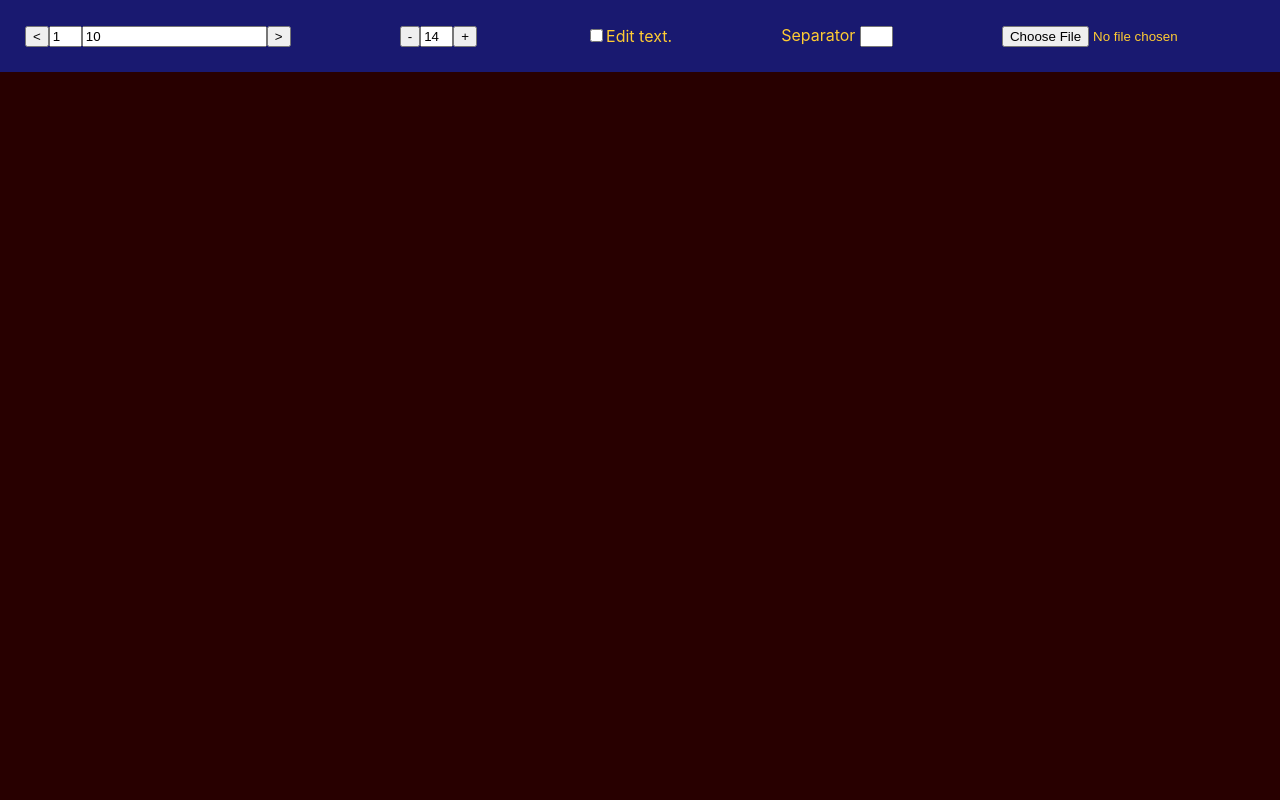
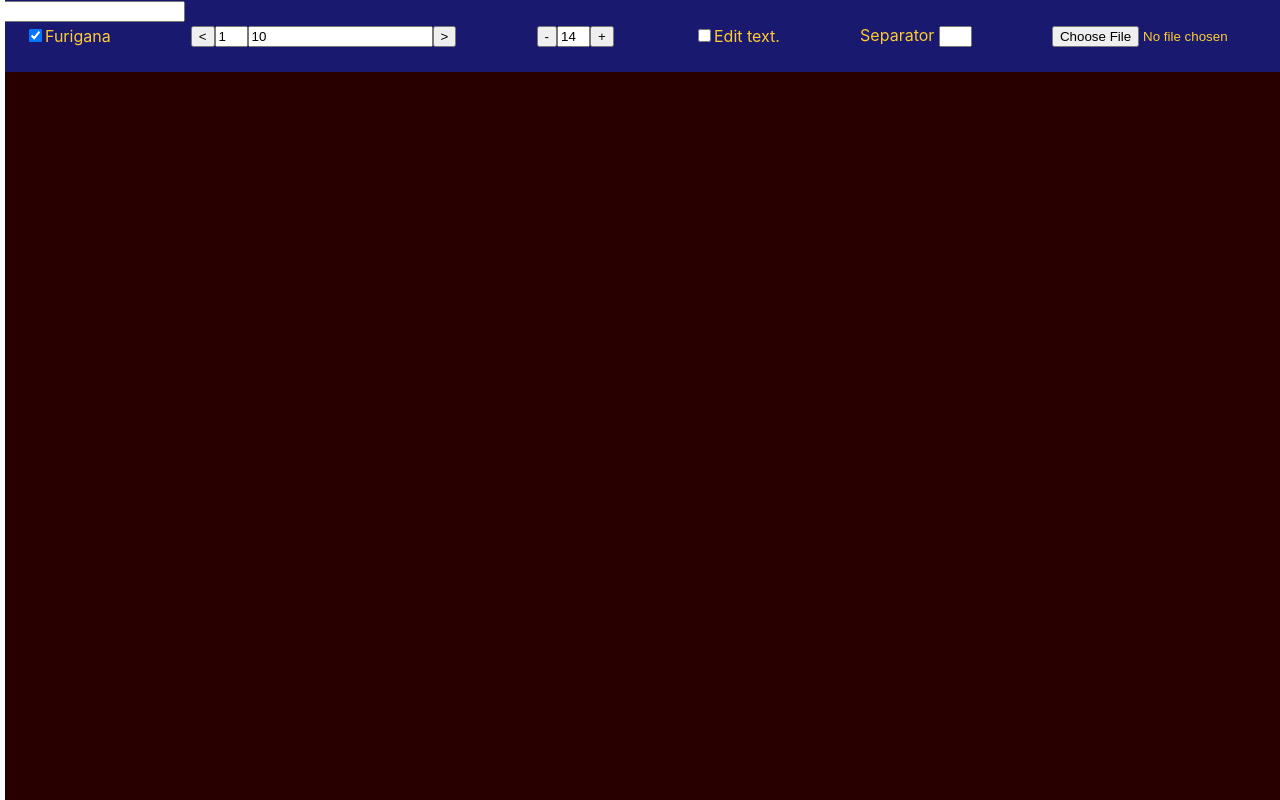
Before and after one commit to mayace/ln-reading, a React (Create React App) app: page / in a window 1280 px wide. Built offline with nearby package versions, Linux system fonts and the light colour scheme.

Commit message:
Command component factory created

```diff
--- a/src/components/Home.scss
+++ b/src/components/Home.scss
@@ -4,21 +4,39 @@ html,body{
 }
 
 .home{
+  .body{
+     display: flex;
+     .right{
+       position: relative;
+       .bar{
+         top:0;
+         position: fixed;
+         height: 100%;
+         background-color: #fff;
+         cursor: ew-resize;
+       }
+     }
+  }
   .counter{
     width: 25px;
   }
+  .head{
+    position:fixed;
+    width: 100%;
+    background-color: midnightblue;
+      display: flex;
+      align-items: center;
+      padding: 25px;
+      justify-content: space-between;
+  }
+
 }
 
-.mid{
-  ruby>rt {
-    visibility: hidden;
+body.furigana-off{
+  .mid{
+    ruby>rt {
+      visibility: hidden;
+    }
   }
+
 }
-
-.head{
-  background-color: midnightblue;
-    display: flex;
-    align-items: center;
-    padding: 25px;
-    justify-content: space-between;
-}
--- a/src/components/Home.tsx
+++ b/src/components/Home.tsx
@@ -3,22 +3,26 @@ import "./Home.scss";
 import Encoding from "encoding-japanese";
 import { Subscription } from "../models/Subscription";
 import { LrSettings } from "../models/LrSettings";
+import { CommandComponentFactory } from "../models/Command";
 
 
 const subscription = new Subscription<LrSettings>();
+const commands ={
+    selected: ["furigana-visibility"],
+    available: ["furigana-visibility"],
+}
+const factory = new CommandComponentFactory();
+
+
+
+
 
 const Home = function(this: any){
 
     const [settings,setSettings] = useState(new LrSettings());
     const refTextContent  =createRef<HTMLDivElement>();
 
-
-    const FONT_SIZE_KEY = "fontSize";
     const TEXT_CONTENT_KEY = "textContentKey";
-
-    const getDefaultBodyFontSize = function(){
-        return  parseInt(window.localStorage.getItem(FONT_SIZE_KEY) || "14");
-    }
 
     const changeSettings = (to:any) =>{
         const oldOne = settings;
@@ -121,8 +125,13 @@ const Home = function(this: any){
     }
 
 
+
     return <div className="home">
+        <div>
+
         <div className="head">
+            {commands.selected.map(item => (<div className="item"  key={item}>{factory.createCommand(item)}</div>))}
+
             <div className="item">
                 <button type="button" onClick={()=> changeSettings({pageI: settings.pageI - 1}) }>&lt;</button>
                 <input className="counter" type="text" value={settings.pageI + 1}/>
@@ -148,10 +157,14 @@ const Home = function(this: any){
                 <input type="file" onChange={({target}) => target.files?.length ? readFile(target.files[0]) : 1}/>
             </div>
         </div>
+        </div>
         <div className="body">
             <div className="left"></div>
             <div className="mid" ref={refTextContent}></div>
-            <div className="right"></div>
+            <div className="right">
+                <div className="bar">&nbsp;</div>
+                <input type="text"/>
+            </div>
         </div>
     </div>
 };
--- /dev/null
+++ b/src/models/Command.tsx
@@ -0,0 +1,59 @@
+import { Component } from "react";
+
+export interface ICommand {
+    execute(params: any):void;
+}
+
+export class FuriganaVisibilityCommand implements ICommand{
+    static CLASSNAME = "furigana-off";
+    execute(params : any){
+        document.body.classList.remove(FuriganaVisibilityCommand.CLASSNAME);
+        if(params.visible){
+            document.body.classList.add(FuriganaVisibilityCommand.CLASSNAME);
+        }
+    }
+}
+
+export abstract class CommandComponent extends Component{
+    props: {command? : ICommand} = {}
+    abstract render():JSX.Element;
+}
+
+
+export class FuriganaVisibilityComponent extends CommandComponent{
+    state = {
+        visible: true
+    }
+
+    get visible(){
+        return this.state.visible;
+    }
+
+    render(): JSX.Element {
+        return <div className="furigana-visibility-component">
+        <label>
+            <input onChange={({target}) => {
+                this.setState({visible: target.checked});
+                this.props.command?.execute({visible: this.visible});
+            }} checked={this.visible} type="checkbox"/>
+            <span>Furigana</span>
+        </label>
+    </div>;
+    }
+}
+
+export class NotFoundComponent extends CommandComponent{
+    render(): JSX.Element {
+        return <div className="not-found-component">Not found.</div>
+    }
+}
+
+export class CommandComponentFactory {
+    createCommand(code:string) :JSX.Element{
+        switch (code) {
+            case "furigana-visibility":
+                return  <FuriganaVisibilityComponent command={ new FuriganaVisibilityCommand()} />;
+        }
+        return <NotFoundComponent/>
+    }
+}
```
Also changed, not shown: src/models/IHandler.tsx (added, +33 -0 lines).
